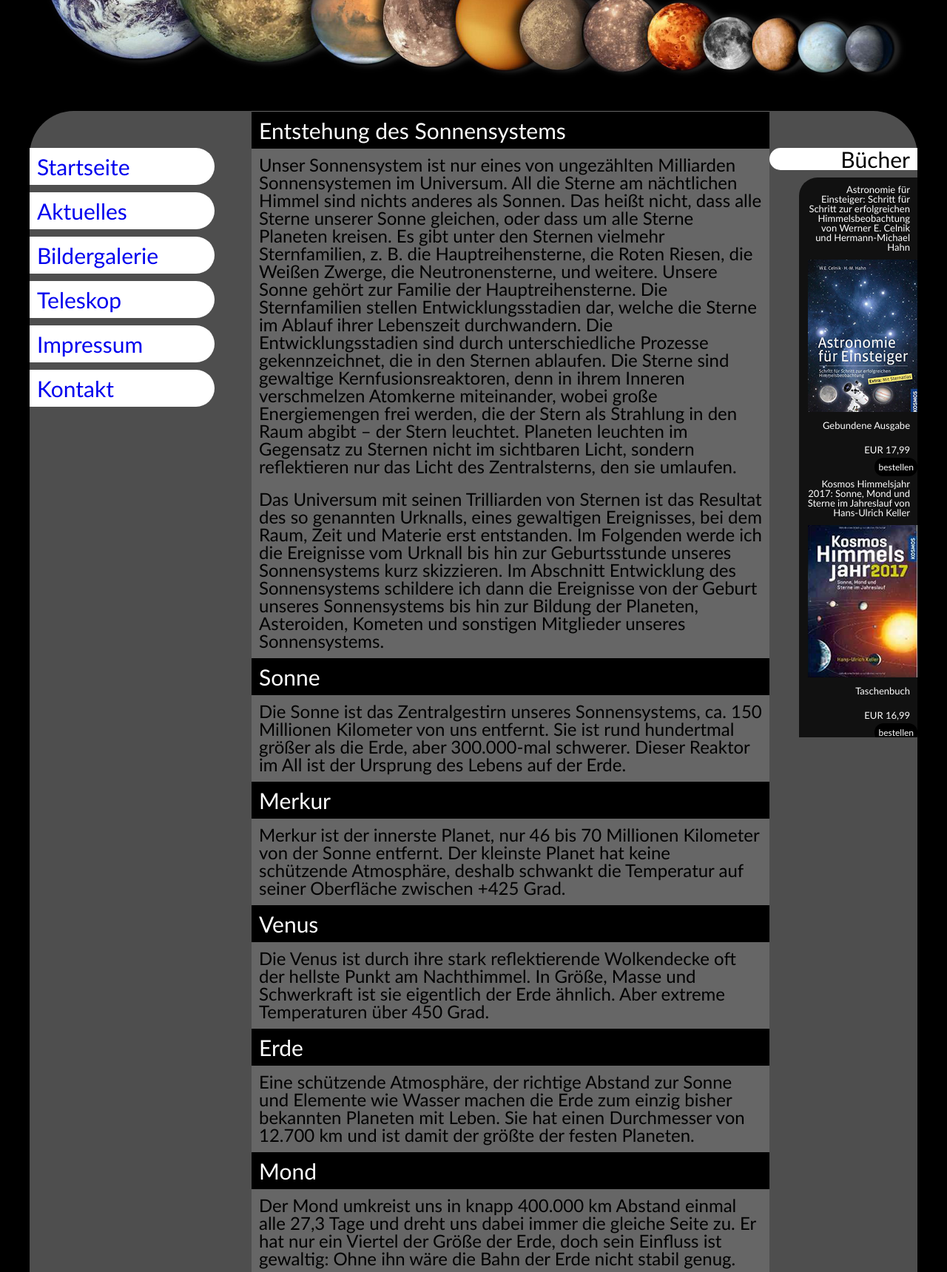
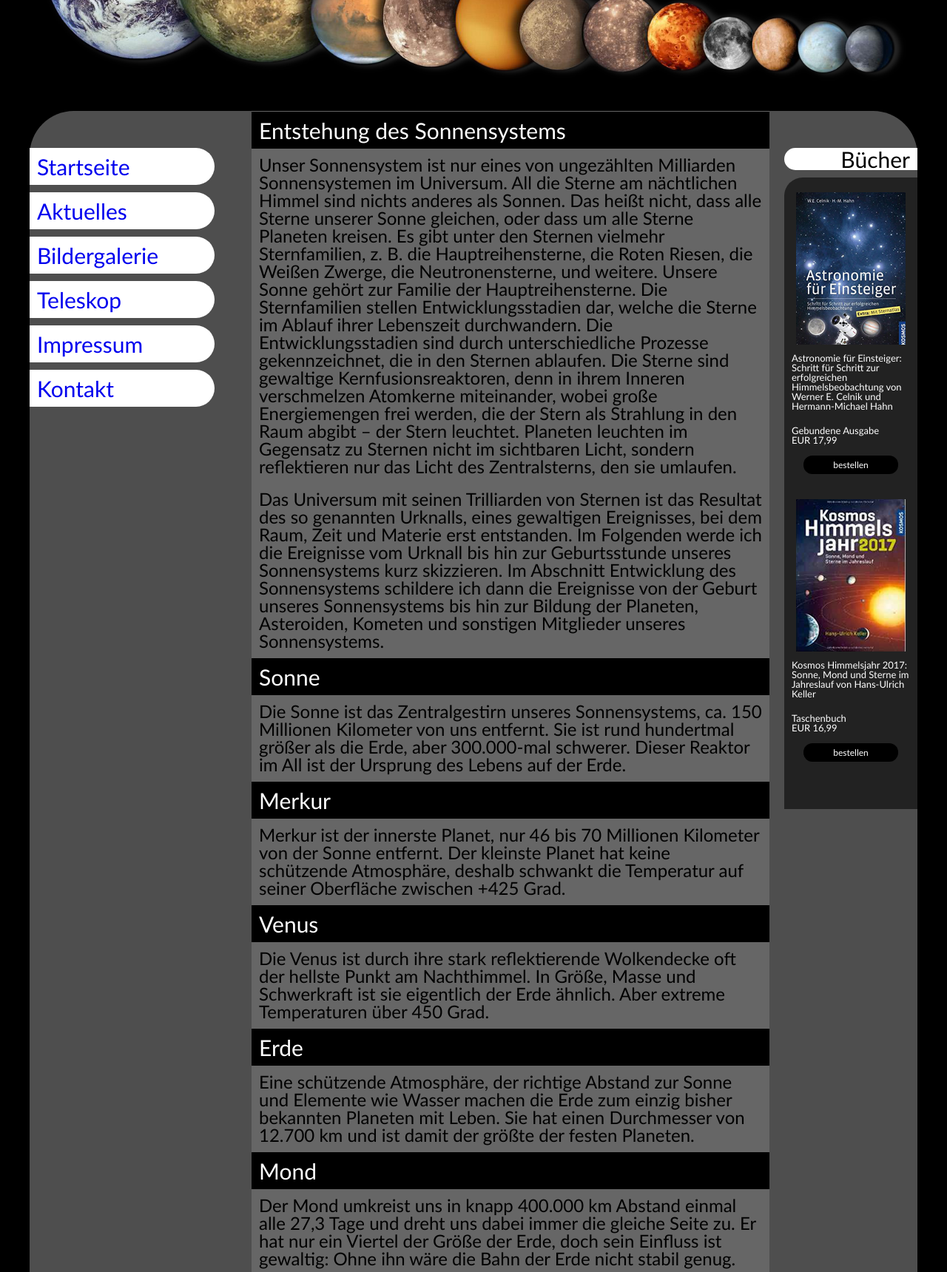
Before and after one commit to adoloro/vika, a PHP site: page /index.html in a window 1280 px wide. Shown: the part 250-1970 px from the top of the page at 74% size. Run offline with PHP 8.4, Linux system fonts and the light colour scheme.

Commit message:
aside books

```diff
--- a/index.html
+++ b/index.html
@@ -121,22 +121,44 @@
       <div id="aside">
         <h2>Bücher</h2>
         <div class="shelf">
-          <p>Astronomie für Einsteiger: Schritt für Schritt zur erfolgreichen Himmelsbeobachtung
-            von Werner E. Celnik und Hermann-Michael Hahn</p>
-          <img src="img/aside_buch1.jpg" alt="Astronomie für Einsteiger"/>
+          <div class="book">
+            <div class="book-cover">
+              <img src="img/aside_buch1.jpg" alt="Astronomie für Einsteiger"/>
+            </div>
+            <div class="book-details">
+              Astronomie für Einsteiger: Schritt für Schritt zur erfolgreichen Himmelsbeobachtung
+              von Werner E. Celnik und Hermann-Michael Hahn
+            </div>
 
-          <p>Gebundene Ausgabe</p>
-          <p>EUR 17,99</p>
+            <div class="book-details">
+              <div>Gebundene Ausgabe</div>
+              <div>EUR 17,99</div>
+            </div>
+            <div class="order">
+              <a href="#" class="link">bestellen</a>
+            </div>
+          </div>
 
-          <a href="#" class="link">bestellen</a>
+          <div class="book">
+            <div class="book-cover">
+              <img src="img/aside_buch2.png" alt="Kosmos Himmelsjahr 2017"/>
+            </div>
+            <div class="book-details">
+              Kosmos Himmelsjahr 2017: Sonne, Mond und Sterne im Jahreslauf
+              von Hans-Ulrich Keller
+            </div>
+            <div class="book-details">
+              <div>Taschenbuch</div>
+              <div>EUR 16,99</div>
+            </div>
+            <div class="order">
+              <a href="#" class="link">bestellen</a>
+            </div>
+          </div>
 
-          <p>Kosmos Himmelsjahr 2017: Sonne, Mond und Sterne im Jahreslauf
-            von Hans-Ulrich Keller</p>
-          <img src="img/aside_buch2.png" alt="Kosmos Himmelsjahr 2017"/>
-          <p>Taschenbuch</p>
-          <p>EUR 16,99</p>
 
-          <a href="#" class="link">bestellen</a>
+          <p></p>
+
         </div>
       </div>
 
--- a/stylesheet.css
+++ b/stylesheet.css
@@ -4,6 +4,11 @@ body {
     font-family: TREBUCHET MS, Verdana, Arial, Helvetica, sans-serif;
     font-size: 13px;
     background-color: #000;
+    height: 100%;
+}
+
+html {
+    height: 100%;
 }
 
 p {
@@ -35,13 +40,13 @@ p {
 }
 
 .header {
-    color: white;
-    font-size: 30px;
-    background: black;
+    box-sizing: border-box;
     width: 100%;
     margin-top: 1px;
     padding: 10px;
-    box-sizing: border-box;
+    color: #fff;
+    background: #000;
+    font-size: 30px;
 }
 
 #aside .header {
@@ -127,19 +132,20 @@ p {
 
 .aside {
     width: 200px;
-    text-align: right;
 }
 
 #menu {
 }
 
 #aside {
-    overflow: hidden;
+    padding-left: 20px;
+    height: 100%;
 }
 
 #aside h2 {
     font-size: 30px;
     margin-bottom: 10px;
+    text-align: right;
     box-sizing: border-box;
     padding-right: 10px;
     background: #fff;
@@ -148,27 +154,44 @@ p {
     border-top-left-radius: 25px;
 }
 
-#aside a {
+.shelf {
+    background: #222;
+    padding: 20px 10px 10px;
+    color: #fff;
+    height: 100%;
+    border-top-left-radius: 25px;
+}
+
+.book {
+    text-align: center;
+    margin-bottom: 40px;
+}
+
+.book-details {
+    margin-bottom: 20px;
+    text-align: left;
+}
+
+.book-cover {
+    margin-bottom: 10px;
+}
+
+.order {
+    margin-bottom: 20px;
+}
+
+.order a, .order a:visited {
     font-size: 12px;
     border-radius: 12px;
     padding: 5px;
     text-decoration: none;
-}
+    padding: 5px 40px;
 
-.shelf {
-    background: #111;
-    float: right;
-    width:80%;
-    color: #fff;
-    border-top-left-radius: 25px;
-}
-
-a.link, a.link:visited {
     background: #000;
     color: #fff;
 }
 
-a.link:hover {
+.order a:hover {
     background: #fff;
     color: #000;
 }
```
Also changed, not shown: latest.html (+34 -12 lines).
